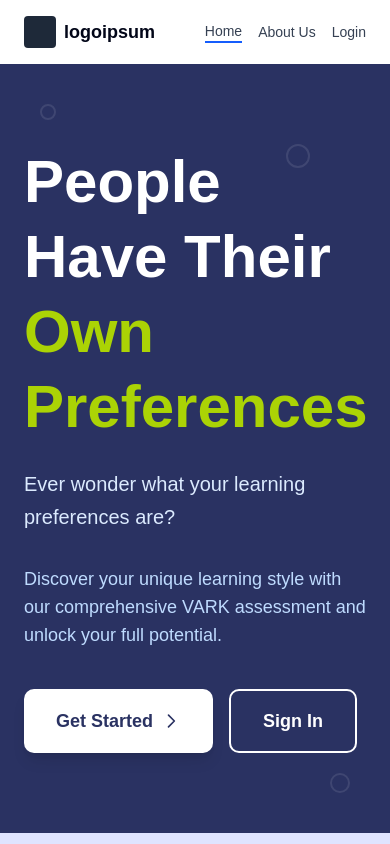
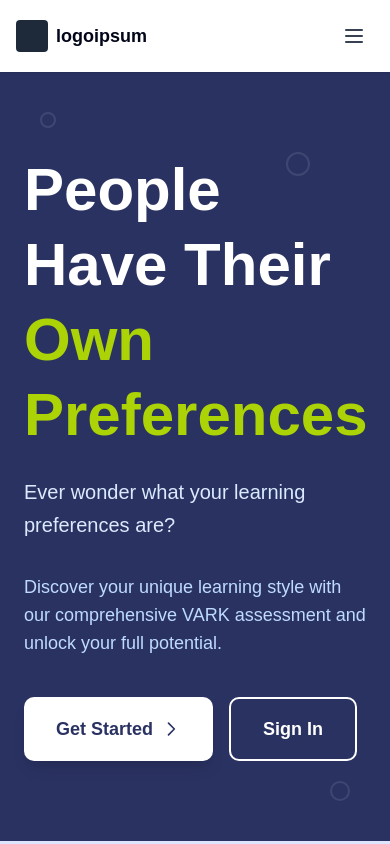
Before and after one commit to SMDV/cakravia-v0, a Next.js app: page / in a window 390 px wide. Shown: the top 844 px of the page. Built offline with nearby package versions, Linux system fonts and the light colour scheme.

Commit message:
Update Header.tsx

```diff
--- a/src/components/Header.tsx
+++ b/src/components/Header.tsx
@@ -1,8 +1,8 @@
 "use client"
 
-import React from 'react';
+import React, { useState } from 'react';
 import Link from 'next/link';
-import { User, LogOut } from 'lucide-react';
+import { User, LogOut, Menu, X } from 'lucide-react';
 import { useAuth } from '@/contexts/AuthContext';
 
 interface HeaderProps {
@@ -12,75 +12,194 @@ interface HeaderProps {
 
 const Header: React.FC<HeaderProps> = ({ currentPage = 'home', transparent = false }) => {
   const { isAuthenticated, user, logout } = useAuth();
+  const [isMobileMenuOpen, setIsMobileMenuOpen] = useState(false);
 
   const headerClasses = transparent
-    ? "relative z-10 flex justify-between items-center px-4 sm:px-6 py-4 bg-white/95 backdrop-blur-sm shadow-sm"
-    : "flex justify-between items-center px-6 py-4 bg-white shadow-sm";
+    ? "relative z-10 bg-white/95 backdrop-blur-sm shadow-sm"
+    : "bg-white shadow-sm";
 
   const isCurrentPage = (page: string) => currentPage === page;
 
+  const toggleMobileMenu = () => {
+    setIsMobileMenuOpen(!isMobileMenuOpen);
+  };
+
+  const closeMobileMenu = () => {
+    setIsMobileMenuOpen(false);
+  };
+
   return (
-    <header className={headerClasses}>
-      <Link href="/" className="flex items-center">
+    <header className={`${headerClasses} sticky top-0 z-50`}>
+      <div className="flex justify-between items-center px-4 sm:px-6 py-4 max-w-7xl mx-auto">
+        {/* Logo */}
+        <Link href="/" className="flex items-center" onClick={closeMobileMenu}>
           <div className="w-8 h-8 bg-gray-800 rounded mr-2"></div>
           <span className="font-bold text-lg">logoipsum</span>
         </Link>
 
-      <nav className="flex items-center space-x-4 sm:space-x-8">
+        {/* Desktop Navigation */}
+        <nav className="hidden md:flex items-center space-x-8">
           <Link
             href="/"
-          className={`text-gray-700 hover:text-blue-600 text-sm sm:text-base ${
-            isCurrentPage('home') ? 'border-b-2 border-blue-600' : ''
+            className={`text-gray-700 hover:text-blue-600 transition-colors ${
+              isCurrentPage('home') ? 'border-b-2 border-blue-600 pb-1' : ''
             }`}
           >
             Home
           </Link>
           <Link
             href="/about"
-          className={`text-gray-700 hover:text-blue-600 text-sm sm:text-base ${
-            isCurrentPage('about') ? 'border-b-2 border-blue-600' : ''
+            className={`text-gray-700 hover:text-blue-600 transition-colors ${
+              isCurrentPage('about') ? 'border-b-2 border-blue-600 pb-1' : ''
             }`}
           >
             About Us
           </Link>
 
           {isAuthenticated ? (
-          <div className="flex items-center space-x-4">
-            <div className="flex items-center space-x-2">
+            <div className="flex items-center space-x-6">
+              {/* User Info */}
+              <div className="flex items-center space-x-3">
                 <div className="w-8 h-8 bg-blue-100 rounded-full flex items-center justify-center">
-                <User className="w-4 h-4 sm:w-5 sm:h-5 text-blue-600" />
+                  <User className="w-5 h-5 text-blue-600" />
                 </div>
-              <span className="text-sm font-medium text-gray-700 hidden sm:inline">
+                <div className="hidden lg:block">
+                  <span className="text-sm font-medium text-gray-700">
                     Hi, {user?.name || 'User'}
                   </span>
                 </div>
+              </div>
+
+              {/* Profile Link */}
               <Link
                 href="/profile"
-              className={`text-gray-700 hover:text-blue-600 text-sm sm:text-base ${
-                isCurrentPage('profile') ? 'border-b-2 border-blue-600' : ''
+                className={`text-gray-700 hover:text-blue-600 transition-colors ${
+                  isCurrentPage('profile') ? 'border-b-2 border-blue-600 pb-1' : ''
                 }`}
               >
                 Profile
               </Link>
+
+              {/* Logout */}
               <button
                 onClick={logout}
-              className="flex items-center space-x-1 text-gray-700 hover:text-red-600 text-sm sm:text-base"
+                className="flex items-center space-x-1 text-gray-700 hover:text-red-600 transition-colors"
               >
                 <LogOut className="w-4 h-4" />
-              <span className="hidden sm:inline">Logout</span>
+                <span>Logout</span>
               </button>
             </div>
           ) : (
             <Link
               href="/login"
-            className={`text-gray-700 hover:text-blue-600 text-sm sm:text-base ${
-              isCurrentPage('login') ? 'border-b-2 border-blue-600' : ''
+              className={`text-gray-700 hover:text-blue-600 transition-colors ${
+                isCurrentPage('login') ? 'border-b-2 border-blue-600 pb-1' : ''
               }`}
             >
               Login
             </Link>
           )}
         </nav>
+
+        {/* Mobile Menu Button */}
+        <button
+          onClick={toggleMobileMenu}
+          className="md:hidden p-2 rounded-lg hover:bg-gray-100 transition-colors"
+          aria-label="Toggle mobile menu"
+        >
+          {isMobileMenuOpen ? (
+            <X className="w-6 h-6 text-gray-700" />
+          ) : (
+            <Menu className="w-6 h-6 text-gray-700" />
+          )}
+        </button>
+      </div>
+
+      {/* Mobile Navigation Menu */}
+      {isMobileMenuOpen && (
+        <div className="md:hidden border-t border-gray-200 bg-white">
+          <div className="px-4 py-2 space-y-1">
+            {/* Navigation Links */}
+            <Link
+              href="/"
+              className={`block px-3 py-3 rounded-lg text-gray-700 hover:bg-gray-100 transition-colors ${
+                isCurrentPage('home') ? 'bg-blue-50 text-blue-600 border-l-4 border-blue-600' : ''
+              }`}
+              onClick={closeMobileMenu}
+            >
+              Home
+            </Link>
+            <Link
+              href="/about"
+              className={`block px-3 py-3 rounded-lg text-gray-700 hover:bg-gray-100 transition-colors ${
+                isCurrentPage('about') ? 'bg-blue-50 text-blue-600 border-l-4 border-blue-600' : ''
+              }`}
+              onClick={closeMobileMenu}
+            >
+              About Us
+            </Link>
+
+            {isAuthenticated ? (
+              <>
+                {/* User Info Section */}
+                <div className="px-3 py-3 border-t border-gray-200">
+                  <div className="flex items-center space-x-3 mb-3">
+                    <div className="w-10 h-10 bg-blue-100 rounded-full flex items-center justify-center">
+                      <User className="w-6 h-6 text-blue-600" />
+                    </div>
+                    <div>
+                      <p className="text-sm font-medium text-gray-900">
+                        {user?.name || 'User'}
+                      </p>
+                      <p className="text-xs text-gray-500">
+                        {user?.email || 'user@example.com'}
+                      </p>
+                    </div>
+                  </div>
+                </div>
+
+                {/* Profile Link */}
+                <Link
+                  href="/profile"
+                  className={`block px-3 py-3 rounded-lg text-gray-700 hover:bg-gray-100 transition-colors ${
+                    isCurrentPage('profile') ? 'bg-blue-50 text-blue-600 border-l-4 border-blue-600' : ''
+                  }`}
+                  onClick={closeMobileMenu}
+                >
+                  <div className="flex items-center space-x-2">
+                    <User className="w-4 h-4" />
+                    <span>Profile</span>
+                  </div>
+                </Link>
+
+                {/* Logout */}
+                <button
+                  onClick={() => {
+                    closeMobileMenu();
+                    logout();
+                  }}
+                  className="w-full text-left px-3 py-3 rounded-lg text-gray-700 hover:bg-gray-100 transition-colors"
+                >
+                  <div className="flex items-center space-x-2">
+                    <LogOut className="w-4 h-4" />
+                    <span>Logout</span>
+                  </div>
+                </button>
+              </>
+            ) : (
+              <Link
+                href="/login"
+                className={`block px-3 py-3 rounded-lg text-gray-700 hover:bg-gray-100 transition-colors ${
+                  isCurrentPage('login') ? 'bg-blue-50 text-blue-600 border-l-4 border-blue-600' : ''
+                }`}
+                onClick={closeMobileMenu}
+              >
+                Login
+              </Link>
+            )}
+          </div>
+        </div>
+      )}
     </header>
   );
 };
```
Lines whose indentation alone changed are shown as unchanged.
